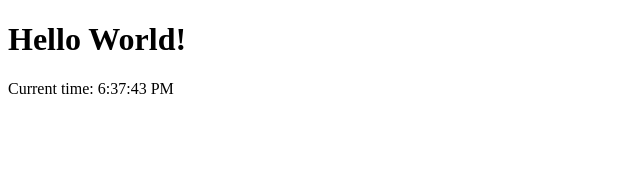
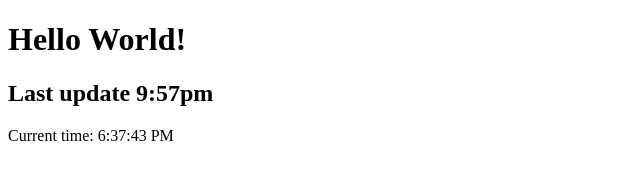
Before and after one commit to qmehkari/ecs-test, a plain HTML site: page index.html in a window 1280 px wide. Shown: the whole page, without its empty margins (0-640 px from the left). Drawn offline with Linux system fonts and the light colour scheme.

```diff
--- a/index.html
+++ b/index.html
@@ -6,6 +6,7 @@
 </head>
 <body>
     <h1>Hello World!</h1>
+    <h2>Last update 9:57pm</h2>
     <div id="time"></div>
 
     <script>
```
Also changed, not shown: 1 other file.
